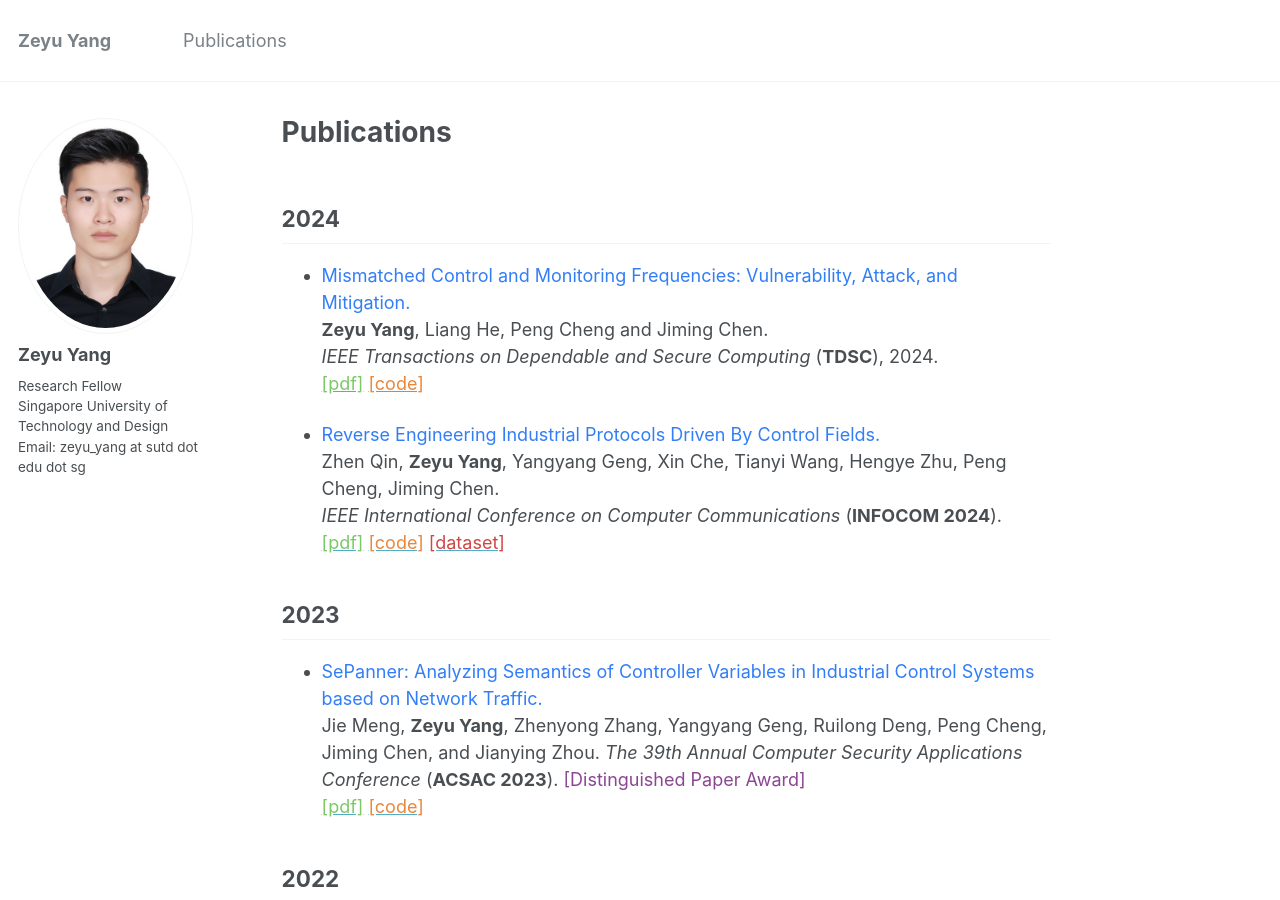
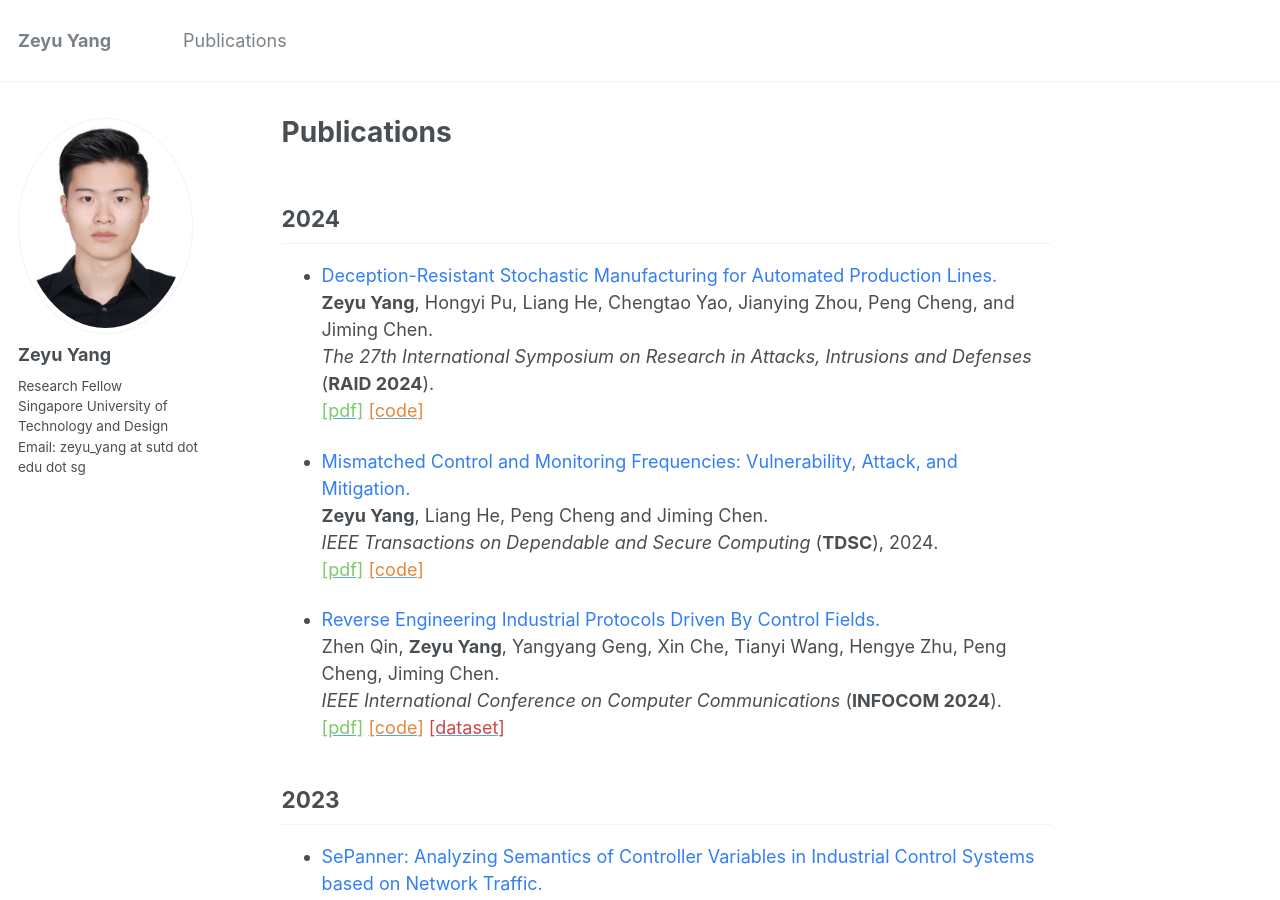
Before and after one commit to zeyuid/zeyuid.github.io, a Jekyll site: the page built from _pages/publications.md, in a window 1280 px wide and 900 px high. Built offline with Jekyll 4.4.1, drawn with Linux system fonts in a browser that asks for light colours.

Commit message:
add file

```diff
--- a/_pages/publications.md
+++ b/_pages/publications.md
@@ -6,14 +6,14 @@ author_profile: true
 ---
 
 ## 2024
-<!--
+
 * <font color="#327ef6">Deception-Resistant Stochastic Manufacturing for Automated Production Lines.</font>
 **Zeyu Yang**, Hongyi Pu, Liang He, Chengtao Yao, Jianying Zhou, Peng Cheng, and Jiming Chen.
 <br>
 <i>The 27th International Symposium on Research in Attacks, Intrusions and Defenses</i> (**RAID 2024**).
 <br>
 [<font color="#7cc868">[pdf]</font>]()
-[<font color="#e8873a">[code]</font>]() -->
+[<font color="#e8873a">[code]</font>]()
 
 
 * <font color="#327ef6">Mismatched Control and Monitoring Frequencies: Vulnerability, Attack, and Mitigation.</font>
```
